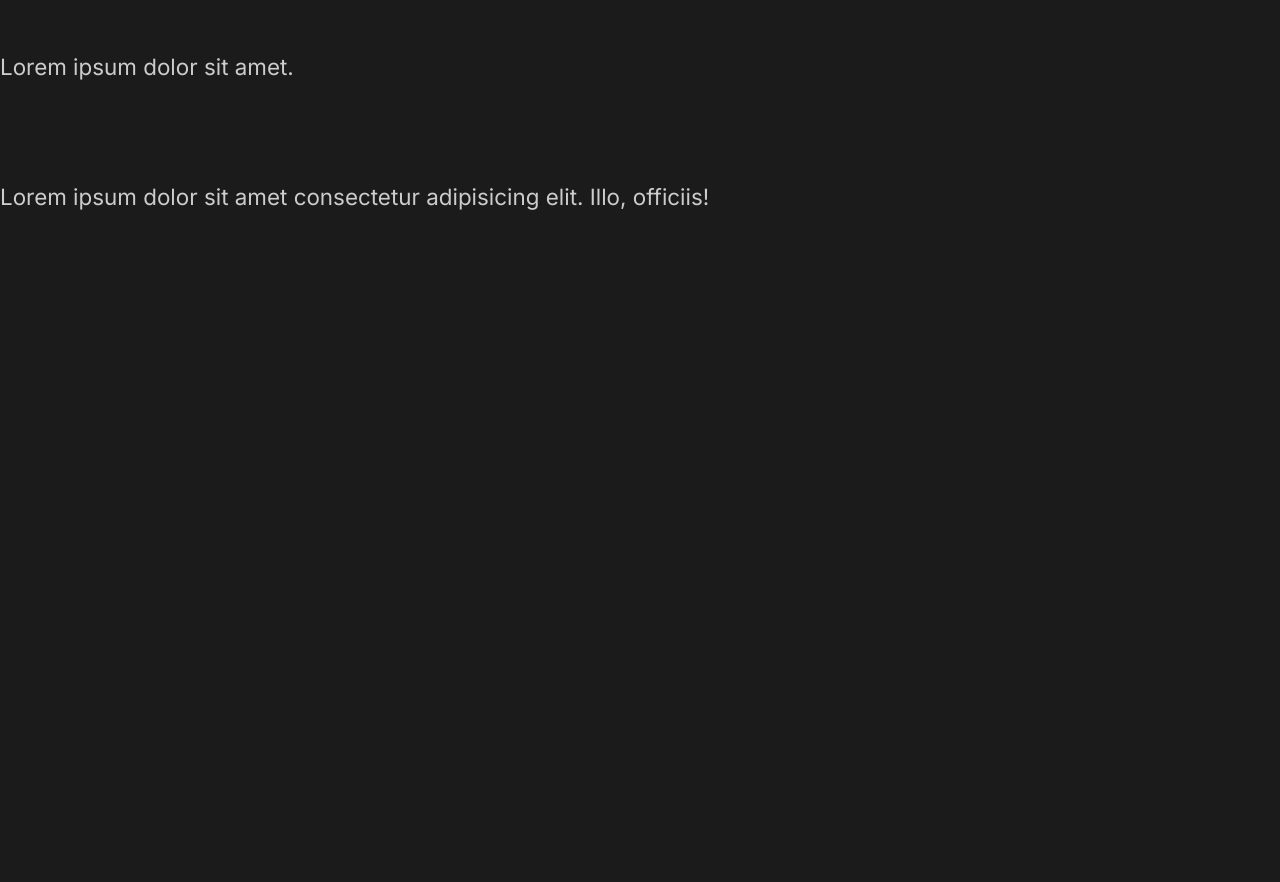
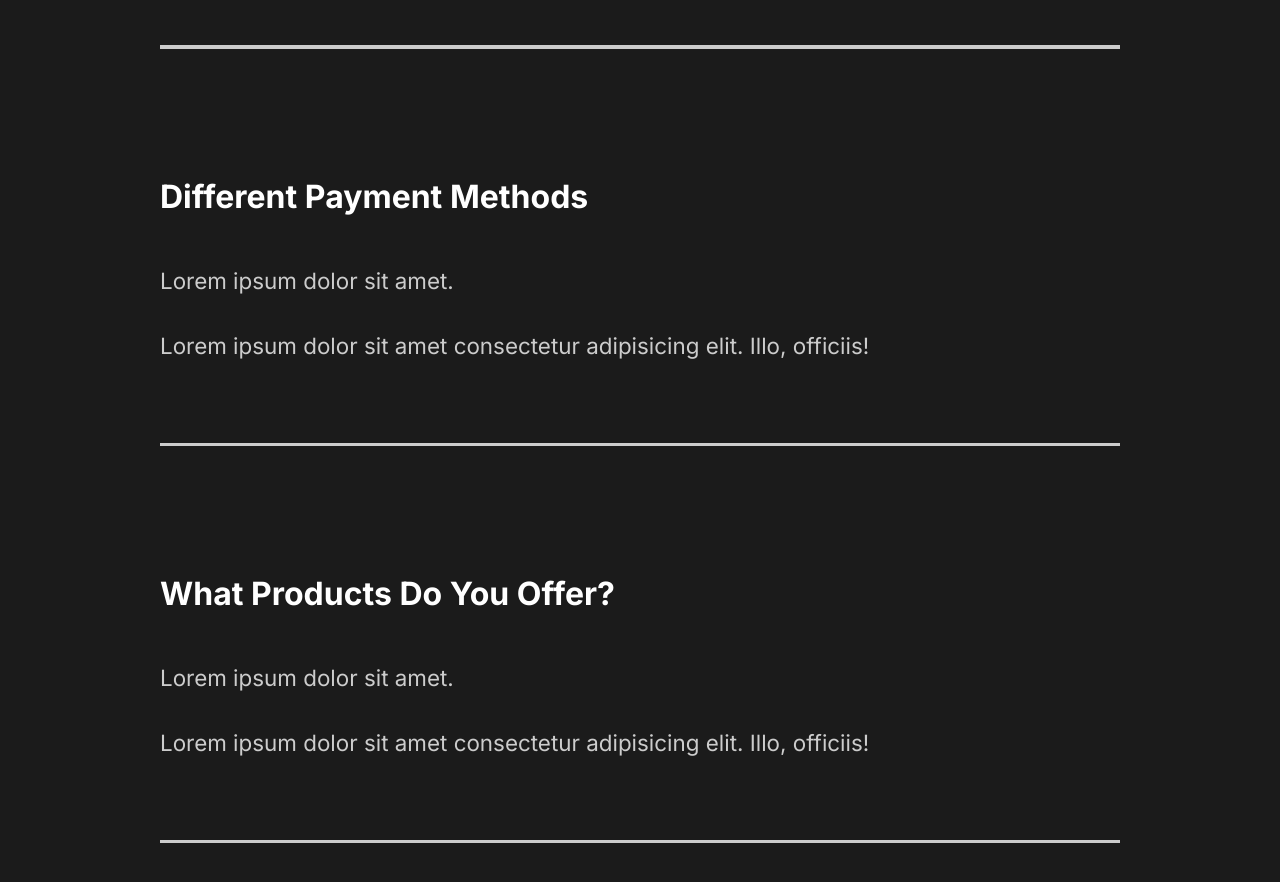
Before and after one commit to DKBoston15/capture, a React (Create React App) app: page / in a window 1280 px wide. Shown: the part 3003-3885 px from the top of the page. Before the commit the page ends 3265 px from the top, so only its background shows below. Built offline with nearby package versions, Linux system fonts and the light colour scheme.

Commit message:
faq-section styling

```diff
--- a/src/components/FAQSection.js
+++ b/src/components/FAQSection.js
@@ -1,8 +1,10 @@
 import React from "react";
+import styled from "styled-components";
+import { About } from "../styles";
 
 const FAQSection = props => {
   return (
-    <div className="faq-section">
+    <Faq className="faq-section">
       <h2>
         Any Questions? <span>FAQ</span>
       </h2>
@@ -15,6 +17,7 @@
             officiis!
           </p>
         </div>
+        <div className="faq-line"></div>
       </div>
       <div className="question">
         <h4>Daily Schedule</h4>
@@ -25,6 +28,7 @@
             officiis!
           </p>
         </div>
+        <div className="faq-line"></div>
       </div>
       <div className="question">
         <h4>Different Payment Methods</h4>
@@ -35,6 +39,7 @@
             officiis!
           </p>
         </div>
+        <div className="faq-line"></div>
       </div>
       <div className="question">
         <h4>What Products Do You Offer?</h4>
@@ -45,9 +50,37 @@
             officiis!
           </p>
         </div>
+        <div className="faq-line"></div>
       </div>
-    </div>
+    </Faq>
   );
 };
 
+const Faq = styled(About)`
+  display: block;
+  span {
+    display: block;
+  }
+  h2 {
+    padding-bottom: 2rem;
+    font-weight: lighter;
+  }
+  .faq-line {
+    background: #cccccc;
+    height: 0.2rem;
+    margin: 2rem 0rem;
+    width: 100%;
+  }
+  .question {
+    padding: 3rem 0rem;
+    cursor: pointer;
+  }
+  .answer {
+    padding: 2rem 0rem;
+    p {
+      padding: 1rem 0rem;
+    }
+  }
+`;
+
 export default FAQSection;
--- a/src/components/GlobalStyle.js
+++ b/src/components/GlobalStyle.js
@@ -36,6 +36,7 @@
     }
 h4 {
     font-weight: bold;
+    font-size: 2rem;
 }
 a {
     font-size: 1.1rem;
```
Also changed, not shown: 1 other file (tests, documents, lock files or other folders).
